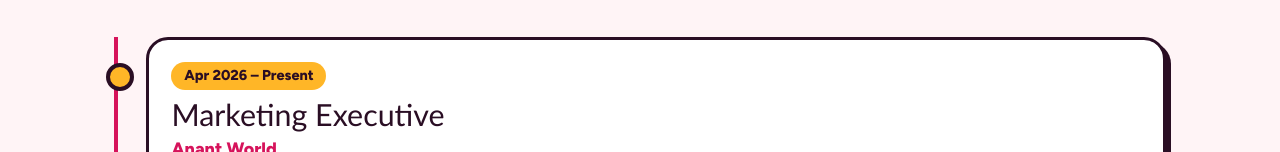
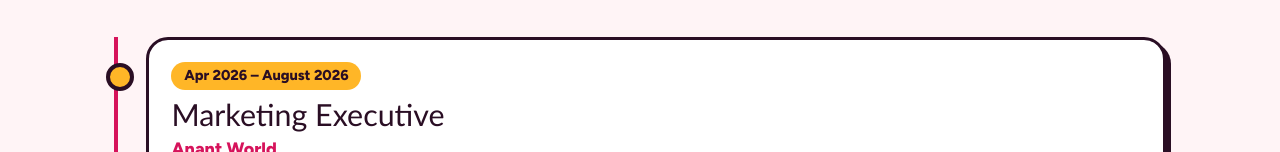
Before and after one commit to kaurpreet9910-png/portfolio, a plain HTML site: page index.html in a window 1280 px wide. Shown: the part 4531-4683 px from the top of the page. Drawn offline with Linux system fonts and the light colour scheme; a web font is replaced by a local one.

Commit message:
Update index.html

```diff
--- a/index.html
+++ b/index.html
@@ -206,7 +206,7 @@ dialog button{position:absolute;width:48px;height:48px;border-radius:50%;border:
 <section id="experience" aria-labelledby="eh"><div class="wrap">
  <h2 id="eh">Where I've worked</h2>
  <ol class="tl">
-  <li class="rv"><article class="card"><span class="when">Apr 2026 – Present</span><h3>Marketing Executive</h3><p class="org">Anant World</p><ul>
+  <li class="rv"><article class="card"><span class="when">Apr 2026 – August 2026</span><h3>Marketing Executive</h3><p class="org">Anant World</p><ul>
    <li>Write Reel scripts, coordinate and direct shoots, and edit the final content</li>
    <li>Come up with Reel concepts that fit the brand's tone</li>
    <li>Guide styling, framing and lighting on product photography shoots</li>
```
